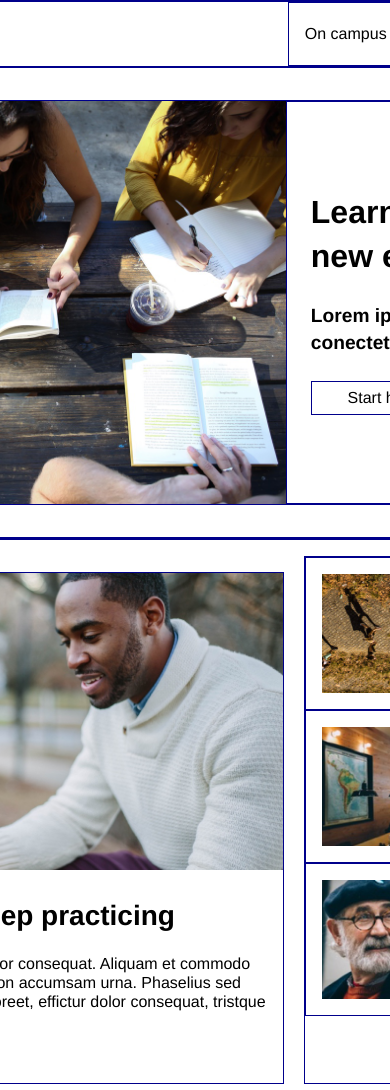
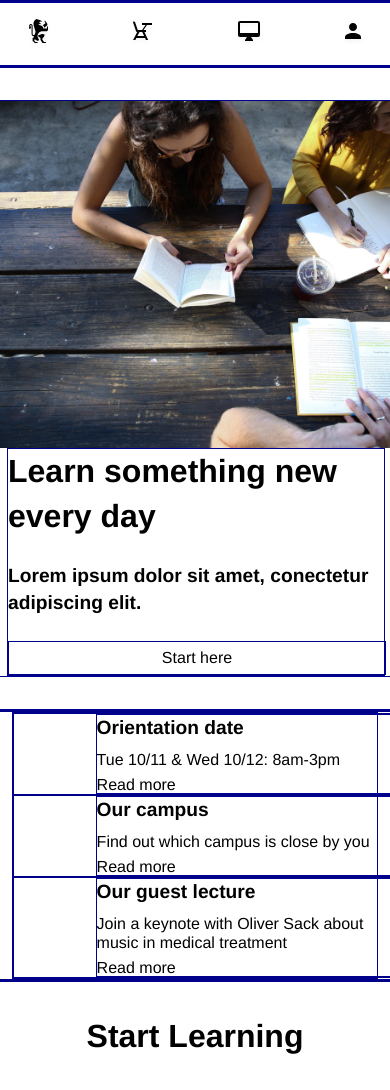
Before and after one commit to Strangefish/ColmarAcademy, a plain HTML site: page index.html in a window 390 px wide. Shown: the top 1090 px of the page. Drawn offline with Linux system fonts and the light colour scheme.

Commit message:
Very very very very very stuctuck.

```diff
--- a/index.html
+++ b/index.html
@@ -10,14 +10,14 @@
     <div class="site-container">
 
     <header>
-        <div class="header">
+        <div class="desktop header">
             <div class="name">
               <img class="logo" src="./resources/images/ic-logo.svg" alt="logo">
               <span>COLMAR</span>
               <p>ACADEMY</p>
             </div>
 
-            <div class="nav">
+            <div class="desktop nav">
               <nav>
                 <ul>
                   <li> <a href="#oncampus">On campus</a> </li>
@@ -28,11 +28,35 @@
               </nav>
             </div>
         </div>
+
+        <div class="mobile header">
+
+            <div class="mobile nav">
+
+                  <a href="#">
+                    <img class="logo" src="./resources/images/ic-logo.svg" alt="logo">
+                  </a>
+
+                  <a href="#">
+                    <img class="logo" src="./resources/images/ic-on-campus.svg" alt="oncampus">
+                  </a>
+
+                  <a href="#">
+                    <img class="logo" src="./resources/images/ic-online.svg" alt="online">
+                  </a>
+
+                  <a href="#">
+                    <img class="logo" src="./resources/images/ic-login.svg" alt="online">
+                  </a>
+
+            </div>
+        </div>
+
   </header>
 
   <section>
 
-      <div class="banner">
+      <div class="desktop banner">
           <div class="content">
           <img src="./resources/images/banner.jpg" alt="studying">
           <div class="welcome">
@@ -45,15 +69,28 @@
           </div>
       </div>
 
+      <div class="mobile banner">
+          <div class="mobile content">
+          <img src="./resources/images/banner.jpg" alt="studying">
+          <div class="mobile welcome">
+            <h1>Learn something new every day</h1>
+            <h4>Lorem ipsum dolor sit amet, conectetur adipiscing elit.</h4>
+              <div class="mobile button">
+                <span> <a href="#">Start here</a> </span>
+              </div>
+          </div>
+          </div>
+      </div>
+
   </section>
 
   <main>
 
     <div class="main-container">
 
-      <div class="main">
+      <div class="desktop main">
 
-          <div class="mission">
+          <div class="desktop mission">
             <img src="./resources/images/information-main.jpg" alt="reading">
             <h2>It doesn't hurt to keep practicing</h2>
             <p>"Curabitur vitae libero in ipsum portitor consequat. Aliquam et commodo lectus, nec consequat neque. Sed non accumsam urna. Phaselius sed consequat ex. Etiam eget magna laoreet, effictur dolor consequat, tristque ligula."</p>
@@ -61,7 +98,7 @@
         </div>
 
 
-          <div class="info">
+          <div class="desktop info">
 
             <div class="selection">
                 <!-- <div class="small-image-container"> -->
@@ -98,6 +135,8 @@
     </div>
   </div>
 </div>
+
+
 
 </section>
 
--- a/resources/css/style.css
+++ b/resources/css/style.css
@@ -68,7 +68,7 @@ h4 {
 }
 
 
-.nav {
+.desktop.nav {
   display: flex;
   align-items: center;
 }
@@ -79,6 +79,47 @@ li {
   margin-left: 1rem;
 }
 
+@media only screen and (min-width: 471px) {
+  header .mobile {
+    display: none;
+  }
+}
+
+@media only screen and (max-width: 470px) {
+
+  .site-container {
+    max-width: 470px;
+    display: flex;
+    flex-direction: column;
+    align-items: center;
+    align-content: center;
+    justify-content: center;
+    padding: 0;
+
+  }
+
+  .desktop.header {
+    display: none;
+  }
+
+  header {
+    width: 470px;
+  }
+
+
+  .mobile.nav {
+    width: 470px;
+    display: flex;
+    justify-content: space-around;
+    align-items: center;
+    padding: 0;
+    margin: 0;
+  }
+
+ img .logo {
+    height: 2.5rem;
+  }
+}
 /* Banner */
 
 .banner {
@@ -113,6 +154,53 @@ li {
   text-align: center;
   padding: 0.5rem 0;
 }
+
+@media only screen and (min-width: 471px) {
+  .banner.mobile {
+    display: none;
+  }
+}
+
+@media only screen and (max-width: 470px) {
+
+  .desktop.banner {
+  display: none;
+  }
+
+  .desktop.welcome {
+    display: none;
+  }
+
+  .mobile.banner {
+    margin: 0;
+    max-width: 470px;
+    min-width: 470px;
+  }
+
+  .mobile.content {
+    display: flex;
+    flex-direction: column;
+    align-items: center;
+    min-width: 470px;
+  }
+
+  .mobile.welcome {
+    display: flex;
+    flex-direction: column;
+    width: 100%;
+    margin: 0;
+    padding: 0;
+  }
+
+
+  .mobile img {
+    width: 100%;
+  }
+}
+
+  .mobile.button {
+    width: 100%;
+  }
 
 /* Main section & Video section combined*/
 
@@ -187,6 +275,52 @@ font-size: 0.75rem;
   line-height: 1.2;
   font-size: 1rem;
 }
+
+@media only screen and (min-width: 471px) {
+  .mobile {
+    display: none;
+  }
+}
+
+@media only screen and (max-width: 470px) {
+
+  .main {
+    display: flex;
+    flex-direction: column;
+    align-items: center;
+    margin: 0;
+    padding: 0;
+  }
+
+  .info {
+    margin: 0;
+    padding: 0;
+  }
+
+  .mission {
+    display: none;
+  }
+
+  .selection {
+    display: flex;
+    flex-direction: column;
+    align-items: center;
+    width: 470px;
+    margin-left: 0rem;
+    padding-left: 0rem;
+  }
+
+  .selection img {
+  display: none;
+  }
+/*
+  .choices {
+    width: 470px;
+  } */
+
+}
+
+
 
 
 /* Courses */
```
Lines whose indentation alone changed are shown as unchanged.
